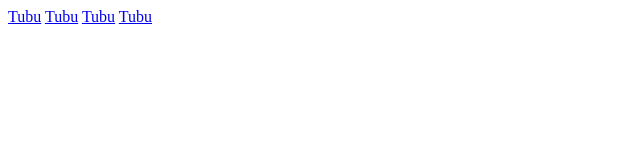
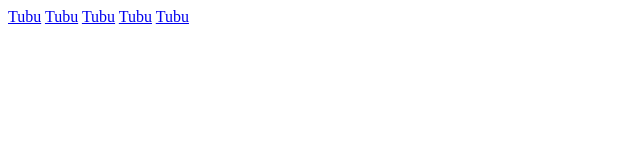
Before and after one commit to MarlyeCte/workshop-git, a plain HTML site: page index.html in a window 1280 px wide. Shown: the full height of the page, 0-640 px from the left. Drawn offline with Linux system fonts and the light colour scheme.

Commit message:
changement

```diff
--- a/index.html
+++ b/index.html
@@ -14,6 +14,7 @@
         <a href="#">Tubu</a>
         <a href="#">Tubu</a>
         <a href="#">Tubu</a>
+        <a href="#">Tubu</a>
     </nav>
 
 </body>
```
